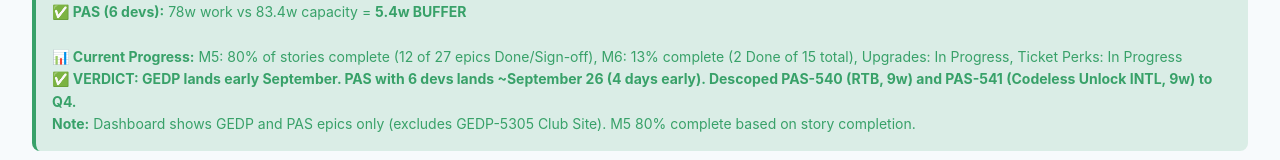
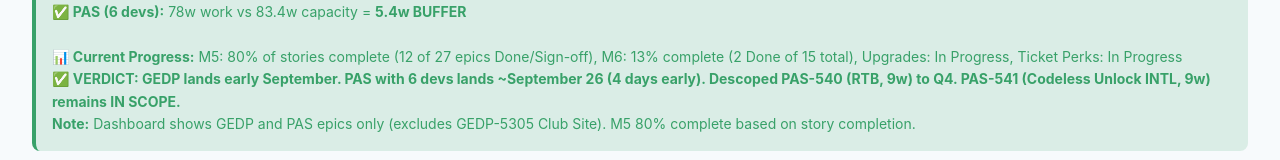
Before and after one commit to kate-kasperski/q3-2026-commitments, a plain HTML site: page index.html in a window 1280 px wide. Shown: the part 550-710 px from the top of the page. Drawn offline with Linux system fonts and the light colour scheme.

Commit message:
Fix: Correct PAS-541 scope - IN SCOPE for Q3, PAS-540 descoped to Q4
- PAS-540 (RTB, 9w) descoped to Q4 2026
- PAS-541 (Codeless Unlock INTL, 9w) remains IN SCOPE for Q3 2026
- Updated overview section to reflect correct scope

```diff
--- a/index.html
+++ b/index.html
@@ -403,7 +403,7 @@
                 <strong>✅ GEDP (12 devs):</strong> 84w work vs 166.8w capacity = <strong>82.8w BUFFER (50%)</strong><br>
                 <strong>✅ PAS (6 devs):</strong> 78w work vs 83.4w capacity = <strong>5.4w BUFFER</strong><br><br>
                 <strong>📊 Current Progress:</strong> M5: 80% of stories complete (12 of 27 epics Done/Sign-off), M6: 13% complete (2 Done of 15 total), Upgrades: In Progress, Ticket Perks: In Progress<br>
-                <strong>✅ VERDICT: GEDP lands early September. PAS with 6 devs lands ~September 26 (4 days early). Descoped PAS-540 (RTB, 9w) and PAS-541 (Codeless Unlock INTL, 9w) to Q4.</strong><br>
+                <strong>✅ VERDICT: GEDP lands early September. PAS with 6 devs lands ~September 26 (4 days early). Descoped PAS-540 (RTB, 9w) to Q4. PAS-541 (Codeless Unlock INTL, 9w) remains IN SCOPE.</strong><br>
                 <strong>Note:</strong> Dashboard shows GEDP and PAS epics only (excludes GEDP-5305 Club Site). M5 80% complete based on story completion.
             </div>
 
```
